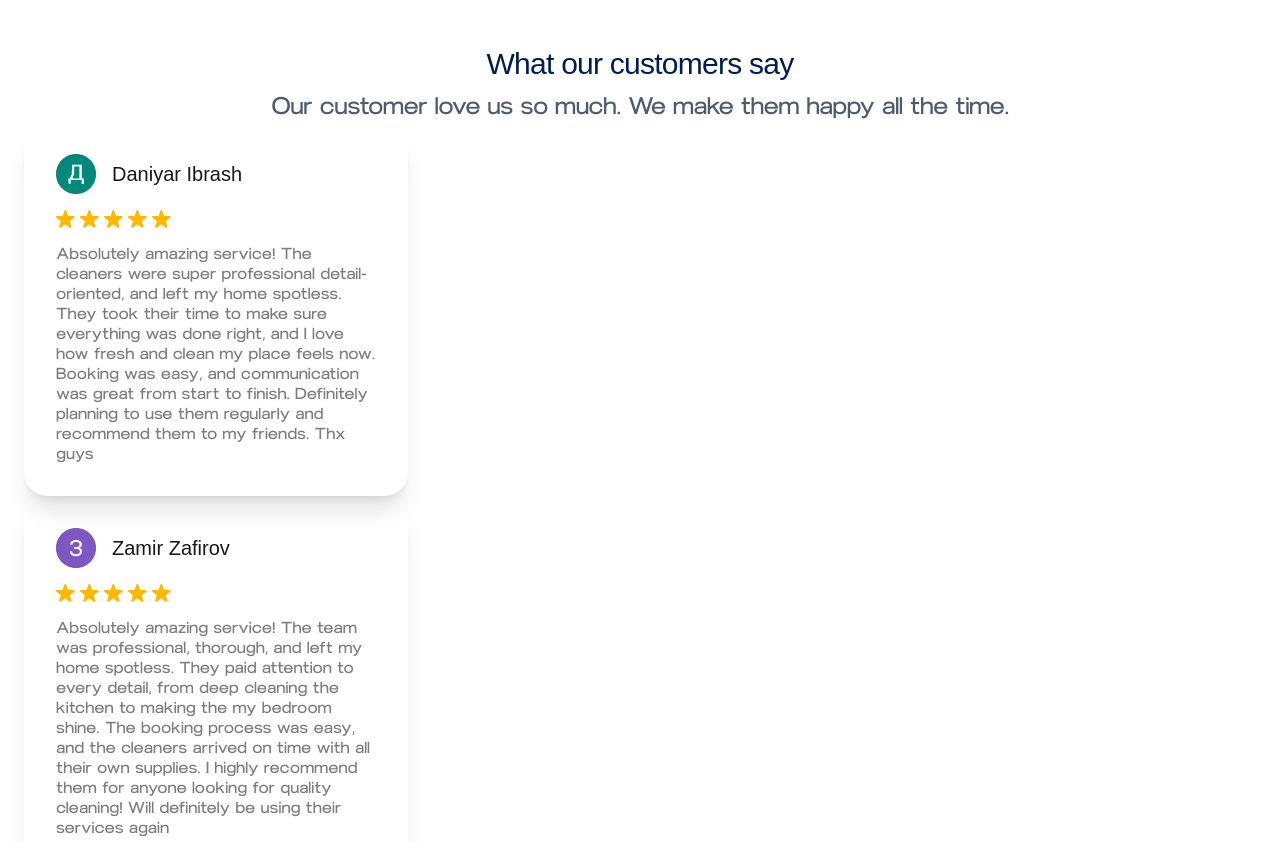
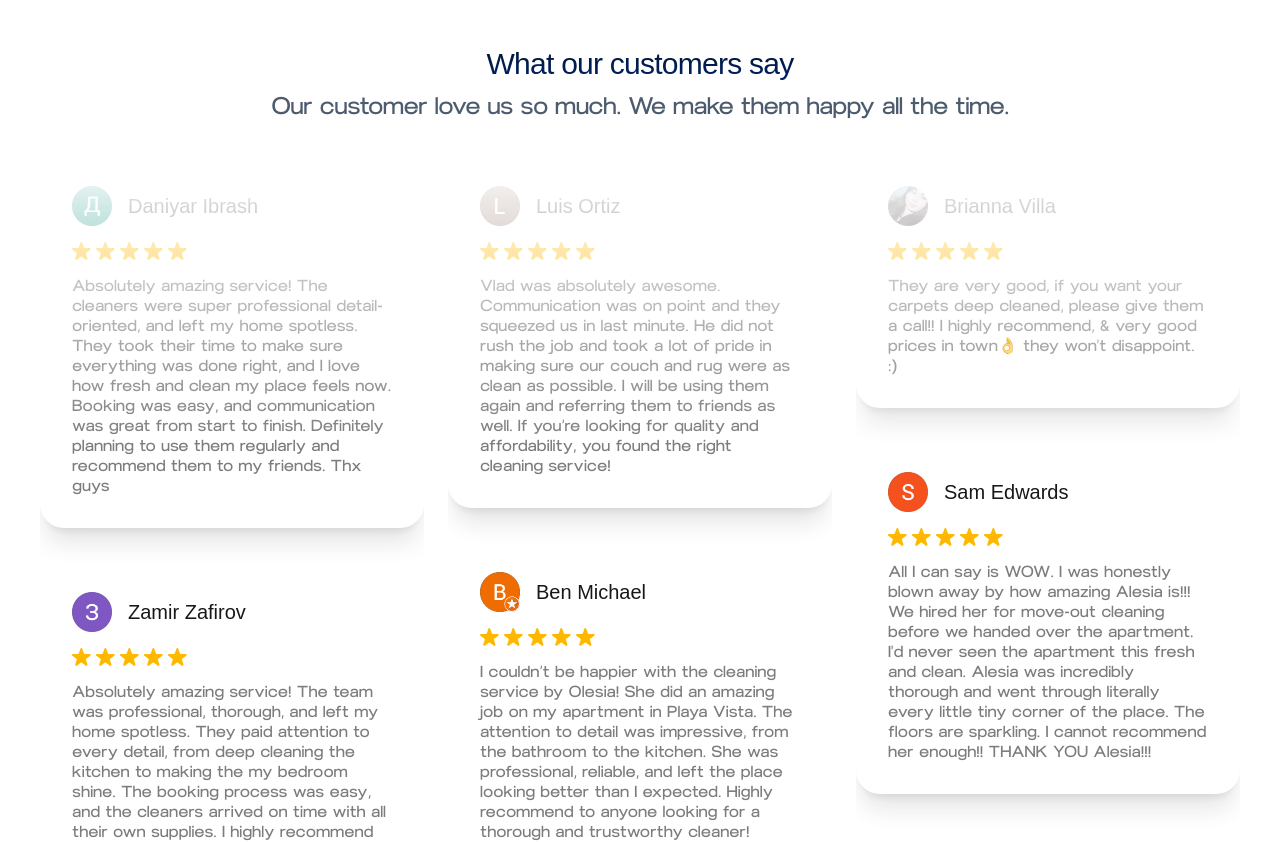
Before and after one commit to mikohan/cleaning-test-nextjs-kitchen, a Next.js app: page / in a window 1280 px wide. Shown: the part 854-1696 px from the top of the page. Built offline with nearby package versions, Linux system fonts and the light colour scheme; a web font is replaced by a local one.

Commit message:
Working with testimonials

```diff
--- a/app/components/Testimonials.tsx
+++ b/app/components/Testimonials.tsx
@@ -1,7 +1,31 @@
-import { testimonials } from "@/app/data";
+import { ITestimonial, testimonials } from "@/app/data";
 import { Tag } from "./SmallComponents/Tag";
 import Image from "next/image";
 import { GoogleStars } from "./GoogleStars";
+import { clsx } from "clsx";
+
+const TestimonialsColumn = (props: {
+  className?: string;
+  testimonials: ITestimonial[];
+}) => (
+  <div
+    className={clsx(
+      "flex flex-col gap-8 mt-8 mask-[linear-gradient(to_bottom,transparent,black_25%,black_75%,transparent)]",
+      props.className
+    )}
+  >
+    {props.testimonials.map(({ text, image, userName }, i) => (
+      <div key={i} className="card font-blauerRegular">
+        <div className="inline-flex gap-4 items-center mb-4">
+          <Image width={40} height={40} src={image} alt={userName} />
+          <div className="font-blauerSemibold text-xl">{userName}</div>
+        </div>
+        <GoogleStars starsCount={5} inline text="" rating="" />
+        <div className=" text-couchShadow leading-5 mt-4">{text}</div>
+      </div>
+    ))}
+  </div>
+);
 
 function Testimonials() {
   const firstCol = testimonials.slice(0, 3);
@@ -20,17 +44,16 @@ function Testimonials() {
         <p className="subheader text-center mt-2 px-8">
           Our customer love us so much. We make them happy all the time.
         </p>
-        <div>
-          {firstCol.map(({ text, image, userName }, i) => (
-            <div key={i} className="card font-blauerRegular">
-              <div className="inline-flex gap-4 items-center mb-4">
-                <Image width={40} height={40} src={image} alt={userName} />
-                <div className="font-blauerSemibold text-xl">{userName}</div>
-              </div>
-              <GoogleStars starsCount={5} inline text="" rating="" />
-              <div className=" text-couchShadow leading-5 mt-4">{text}</div>
-            </div>
-          ))}
+        <div className="flex justify-center gap-6">
+          <TestimonialsColumn testimonials={firstCol} />
+          <TestimonialsColumn
+            testimonials={secondCol}
+            className="hidden md:flex"
+          />
+          <TestimonialsColumn
+            testimonials={thridCol}
+            className="hidden lg:flex"
+          />
         </div>
         {/* Testimonials mapping */}
       </div>
```
